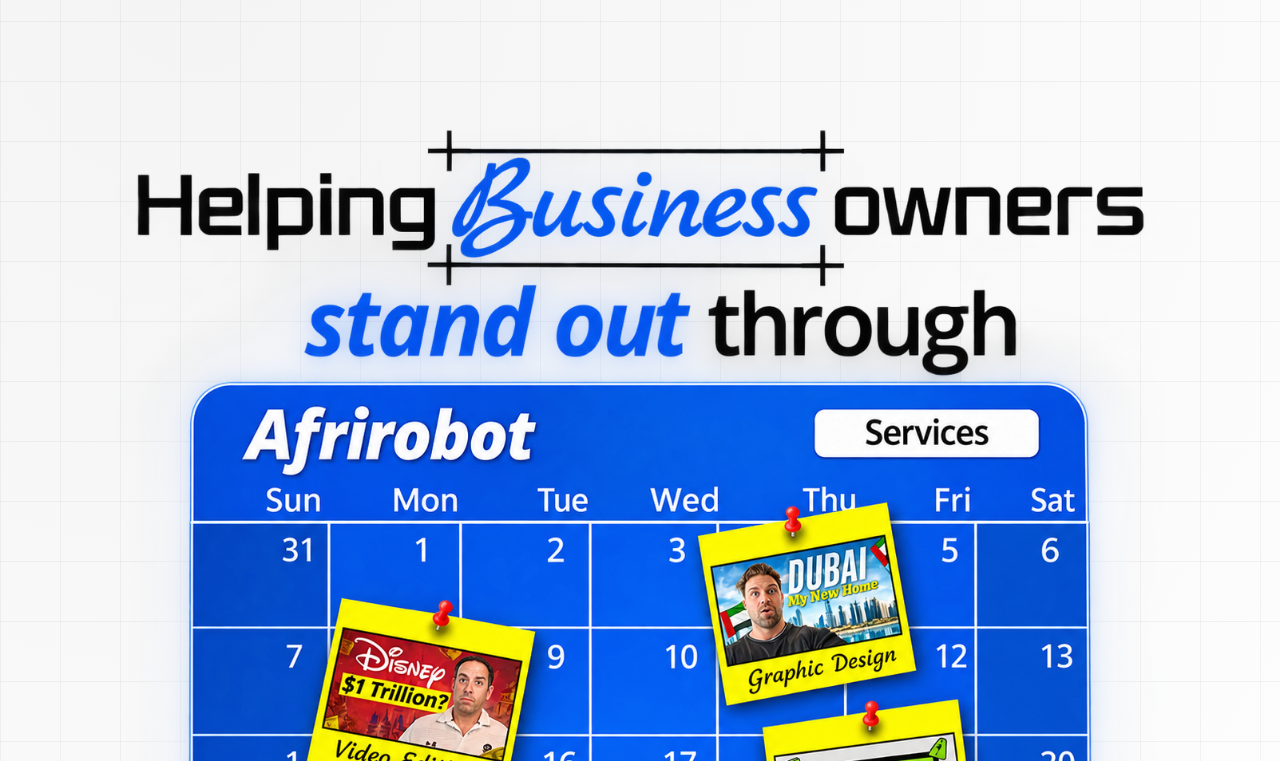
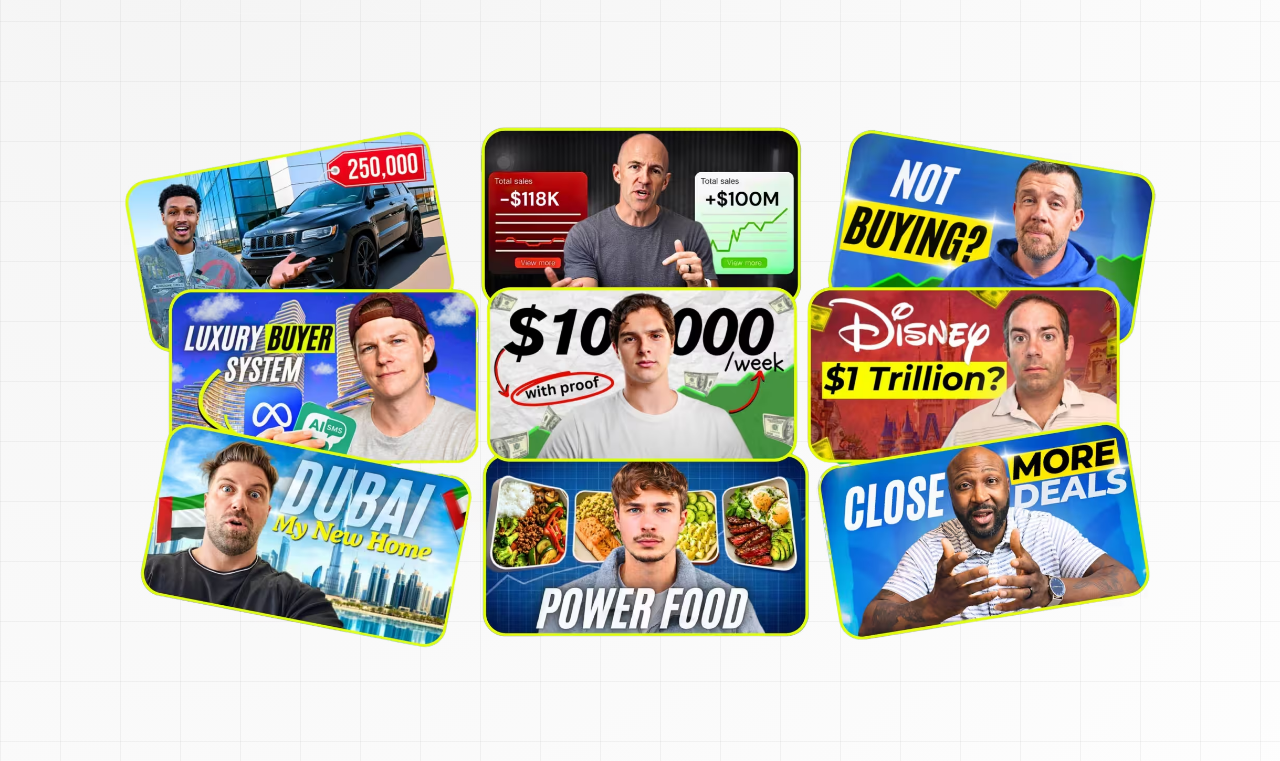
Before and after one commit to miki-ts/new-version-of-afrirobot, a React (Create React App) app: page / in a window 1280 px wide. Shown: the part 1059-1820 px from the top of the page. Built offline with nearby package versions, Linux system fonts and the light colour scheme.

Commit message:
reupdating

```diff
--- a/src/components/About.js
+++ b/src/components/About.js
@@ -17,7 +17,7 @@
     <section className="about" id="about">
       <div className="about-img-container">
         <div className="tech-animation">
-          <img src="c0.png" alt="About Afrirobot" className="about-image" />
+          <img src="cf.avif" alt="About Afrirobot" className="about-image" />
         </div>
       </div>
 
```
Also changed, not shown: public/ec.png (added).
